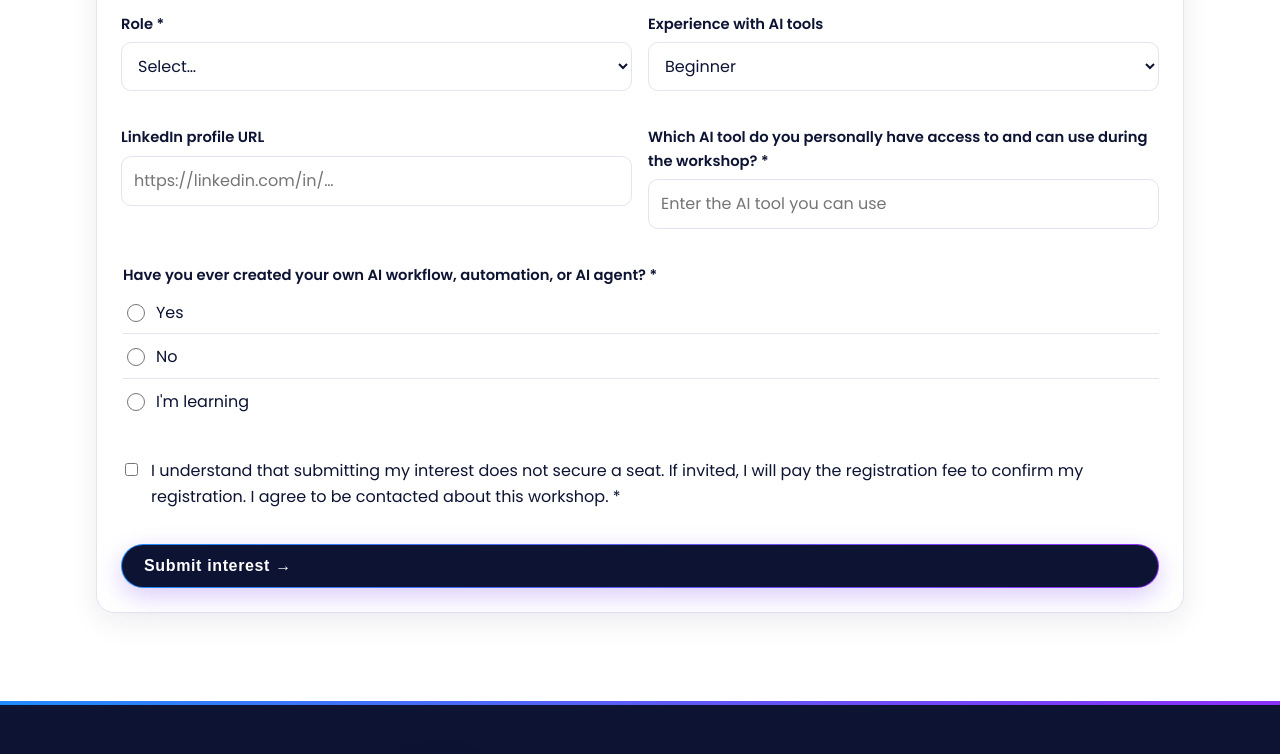
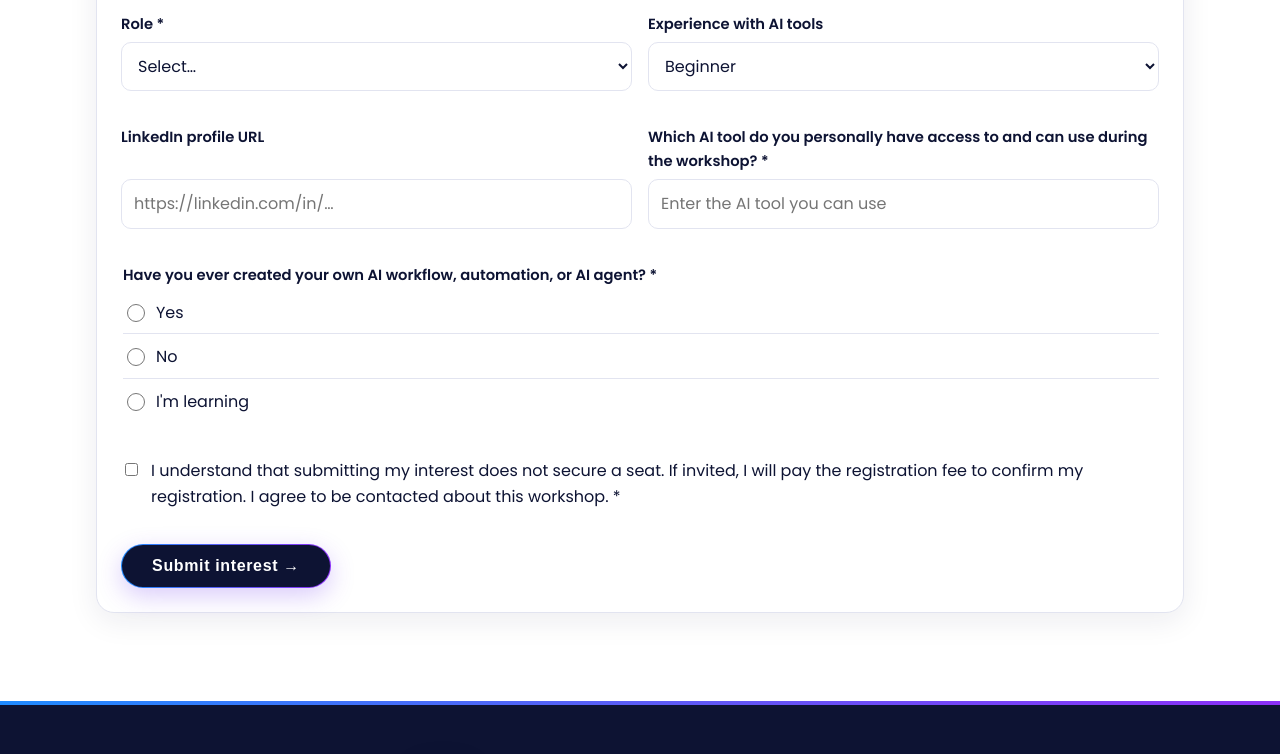
Before and after one commit to csqarepo/agentix-ai-workshop, a plain HTML site: page register.html in a window 1280 px wide. Shown: the part 1061-1815 px from the top of the page. Drawn offline with Linux system fonts and the light colour scheme.

Commit message:
Polish interest form alignment and submit button

```diff
--- a/assets/styles.css
+++ b/assets/styles.css
@@ -90,6 +90,7 @@ ul.clean{list-style:none;padding:0;margin:0} ul.clean li{padding:6px 0;color:var
 /* form */
 form{display:grid;grid-template-columns:1fr 1fr;gap:16px;margin-top:32px}
 .field{display:flex;flex-direction:column;gap:6px} .field.full{grid-column:1/-1}
+.field:not(.full){display:grid;grid-template-rows:1fr auto auto;align-self:stretch}
 fieldset.field{min-width:0;margin:0;padding:0;border:0}
 label.l,legend.l{font-weight:600;font-size:.92rem}
 input,select{font:inherit;color:var(--text);background:var(--bg);border:1px solid var(--border);border-radius:10px;padding:11px 12px;width:100%}
@@ -101,7 +102,9 @@ input,select{font:inherit;color:var(--text);background:var(--bg);border:1px soli
 .radio-option input{width:18px;height:18px;margin:0;accent-color:var(--primary);flex:none}
 .radio-option:has(input:checked){color:var(--navy);font-weight:600}
 .field.has-error .radio-group{border-left:3px solid #e5484d;padding-left:10px}
-@media(max-width:640px){form{grid-template-columns:1fr}}
+.form-submit{align-items:flex-start}
+.form-submit .btn{width:auto;min-width:210px;justify-content:center}
+@media(max-width:640px){form{grid-template-columns:1fr}.form-submit .btn{width:100%}}
 .success{display:none;text-align:center;padding:24px} .success.show{display:block}
 /* faq */
 .faq-head .lead a{color:var(--navy);font-weight:700;text-decoration-color:var(--blue);text-decoration-thickness:2px;text-underline-offset:4px}
--- a/register.html
+++ b/register.html
@@ -52,7 +52,7 @@
         <span class="err"></span>
       </fieldset>
       <div class="field full"><label class="check"><input type="checkbox" id="consent" name="consent" required> <span>I understand that submitting my interest does not secure a seat. If invited, I will pay the registration fee to confirm my registration. I agree to be contacted about this workshop. *</span></label><span class="err"></span></div>
-      <div class="field full"><button class="btn btn-primary" type="submit" id="submitBtn">Submit interest →</button></div>
+      <div class="field full form-submit"><button class="btn btn-primary" type="submit" id="submitBtn">Submit interest →</button></div>
     </form>
     <div class="success" id="success" role="status">
       <div style="font-size:3rem">🎉</div><h3>Interest received!</h3>
```
